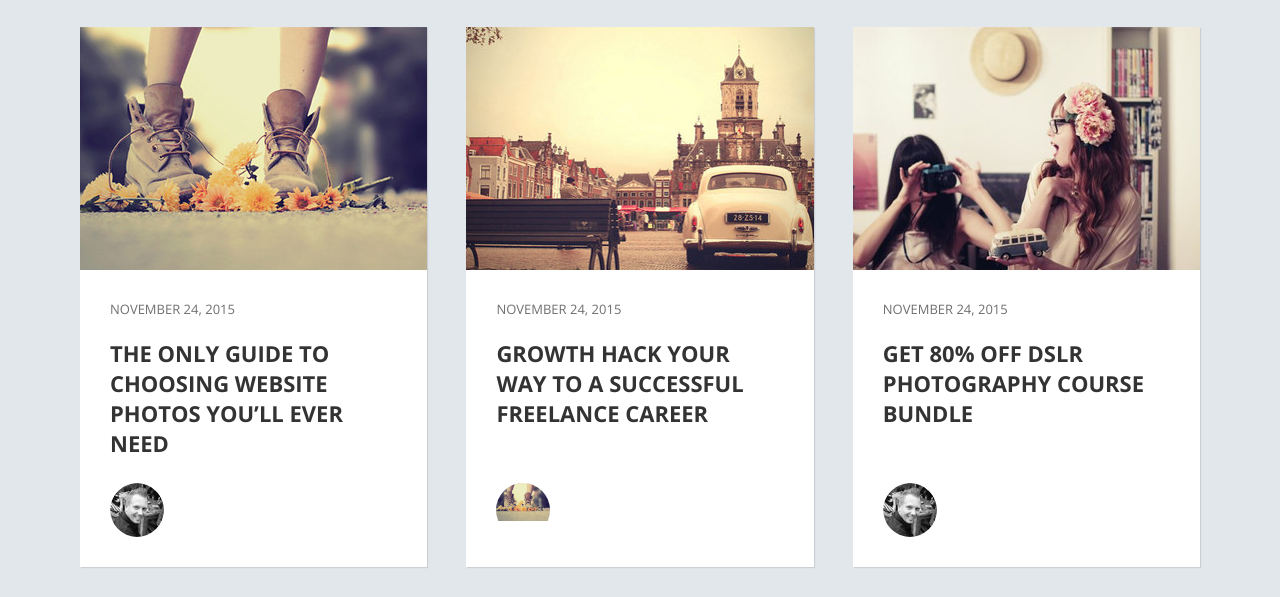
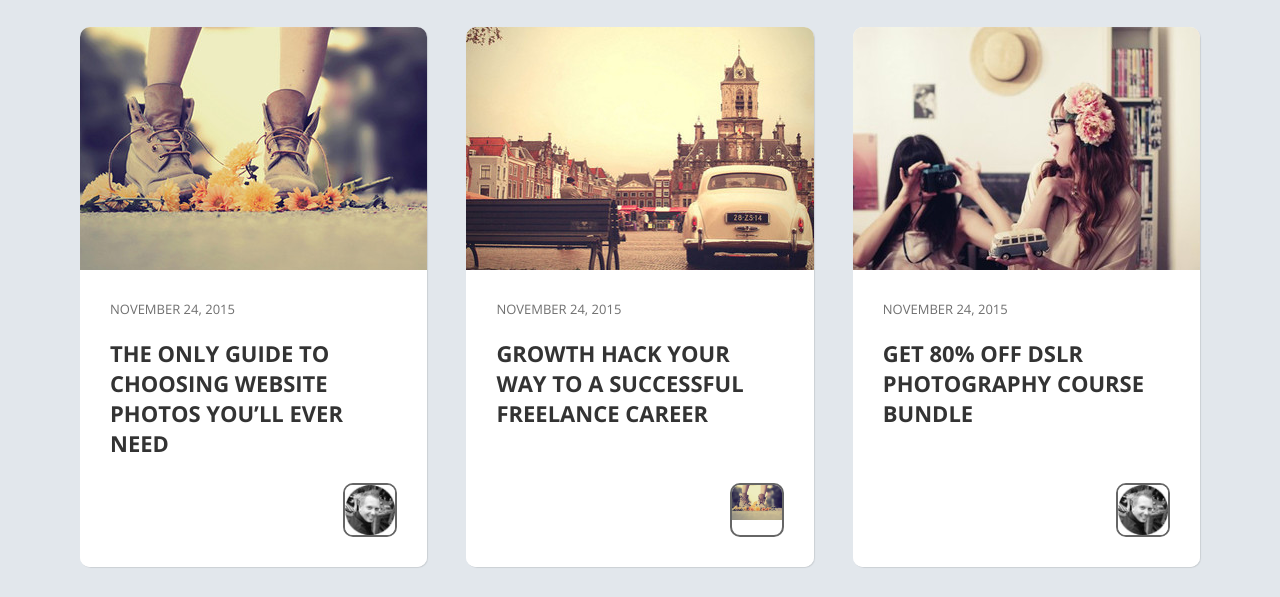
Before and after one commit to KateKharchenko/l16, a plain HTML site: page index.html in a window 1280 px wide. Shown: the part 633-1230 px from the top of the page. Drawn offline with nearby package versions, Linux system fonts and the light colour scheme.

Commit message:
change border-radius

```diff
--- a/css/style.css
+++ b/css/style.css
@@ -35,6 +35,7 @@ html, body {
 	position: relative;
 	overflow: hidden;
 	box-shadow: 1px 1px 1px 0 rgba(0,0,0,0.1);
+	border-radius: 10px;
 }
 
 .flex__item:hover {
@@ -90,12 +91,13 @@ html, body {
 
 .flex__item-author {
 	position: absolute;
-	left: 30px; bottom: 30px;
+	right: 30px; bottom: 30px;
 	width: 54px;
 	height: 54px;
-	border-radius: 50%;
+	border-radius: 10px;
 	overflow: hidden;
 	text-align: center;
+	border: 2px solid #666;
 }
 
 .flex__item-author img {
```
